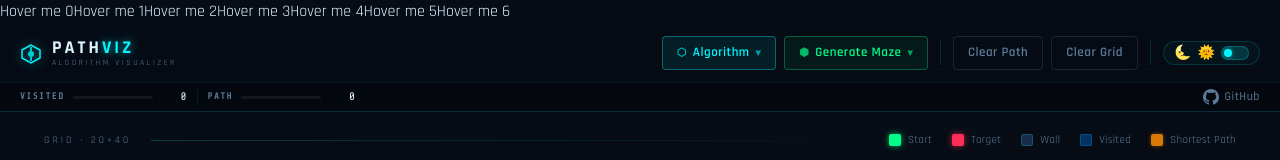
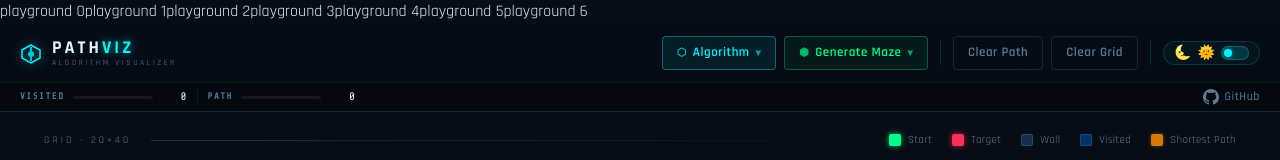
Before and after one commit to KaustubhPatil25/path-visualizer, a React (Vite) app: page / in a window 1280 px wide. Shown: the top 160 px of the page. Built offline with nearby package versions, Linux system fonts and the light colour scheme.

Commit message:
Change tooltip text from 'Hover me' to 'playground'

```diff
--- a/src/components/ToolTip/ToolTip.jsx
+++ b/src/components/ToolTip/ToolTip.jsx
@@ -9,7 +9,7 @@ const TooltipItem = (props) => {
 
   return (
     <span>
-      <span id={"Tooltip-" + id}>Hover me {id}</span>
+      <span id={"Tooltip-" + id}>playground {id}</span>
       <Tooltip
         placement={item.placement}
         isOpen={tooltipOpen}
```
